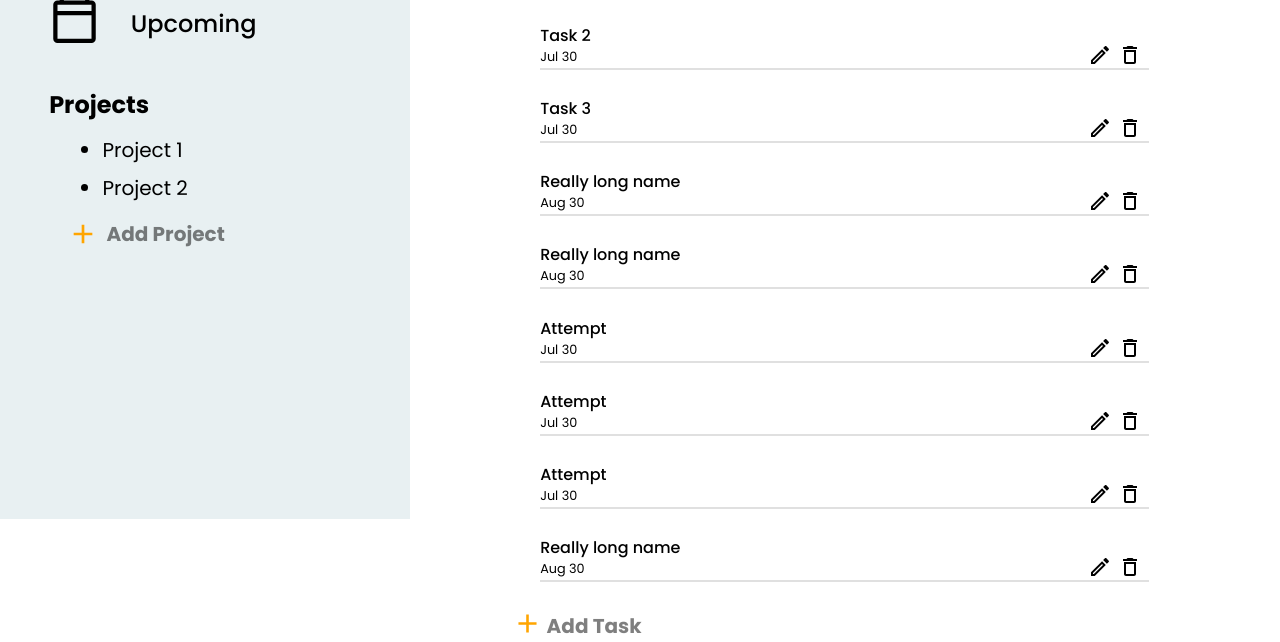
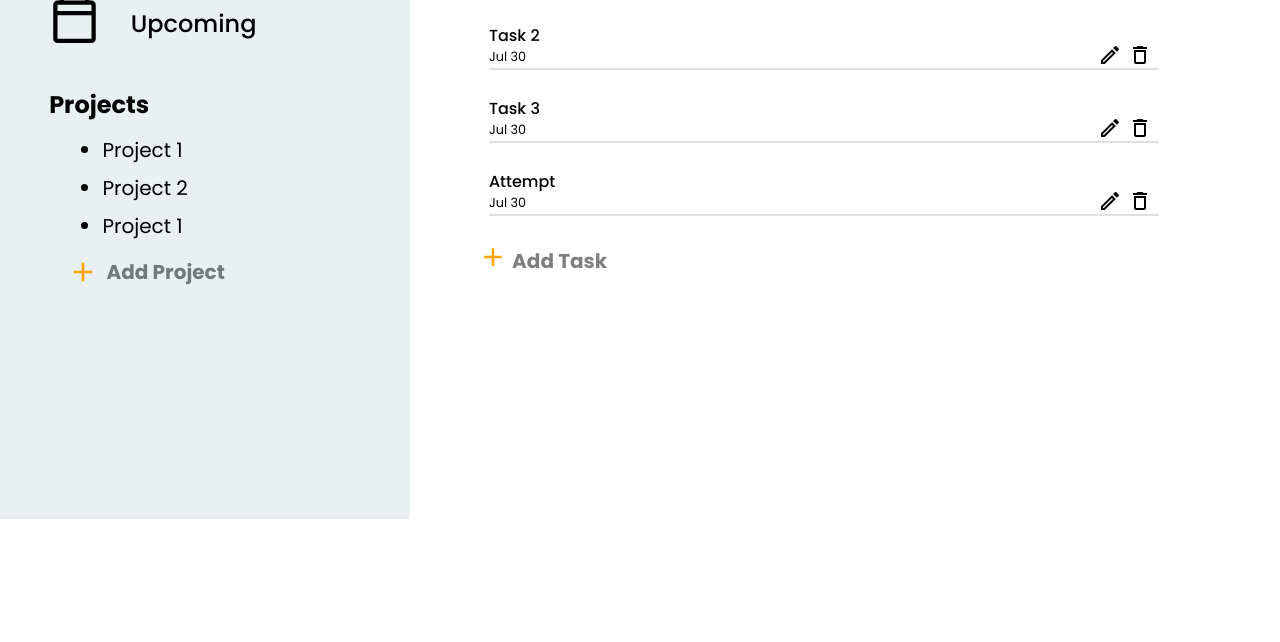
Before and after one commit to Camsz27/todo-list, a website built with webpack: page dist/index.html in a window 1280 px wide. Shown: the part 280-922 px from the top of the page. After the commit the page ends 800 px from the top, so only its background shows below. Built offline with nearby package versions, Linux system fonts and the light colour scheme; files whose address does not match are found by name.

Commit message:
Added project are shown on the sidebar and ability to delete tasks

```diff
--- a/src/display.js
+++ b/src/display.js
@@ -1,5 +1,3 @@
-const body = document.querySelector("body");
-
 function displayTask(task) {
   // References for place to append new task
   const taskList = document.querySelector("#taskList");
@@ -8,6 +6,7 @@ function displayTask(task) {
   // Creates elements for new task
   const newTask = document.createElement("li");
   newTask.classList.add("display");
+  newTask.setAttribute("id", task.name);
   const taskItems = document.createElement("ul");
   taskItems.classList.add("displayItems");
 
@@ -49,4 +48,10 @@ function addDeleteIcon() {
   return deleteIconContainer;
 }
 
-export default displayTask;
+function deleteTask(task) {
+  const taskItem = document.getElementById(task.name);
+  console.log(taskItem);
+  taskItem.remove();
+}
+
+export default { displayTask, deleteTask };
--- a/src/index.js
+++ b/src/index.js
@@ -3,25 +3,18 @@ import { isPast } from "date-fns/esm";
 import popUp from "./popUp";
 import taskFactory from "./task";
 import projectFactory from "./project";
-import displayTask from "./display";
+import display from "./display";
+import displayProject from "./sideBar";
 
-const task1 = taskFactory("Really long name", "Aug 30");
+const task1 = taskFactory("Reaaaaaaally loooooong nameeeeeee", "Aug 30");
 //task1.changeDate("11 - 03 - 1990");
 //console.log(task6);
 
 const task2 = taskFactory("Attempt", "Jul 30");
-/*console.log(task2);
 
-let trial1 = projectFactory("Project 1");
-trial1.changeName("change is good");
-trial1.addTask();
-trial1.addTask(task1);
-trial1.addTask(task2);
-console.log(trial1); */
+const project1 = projectFactory("Project 1");
 
-displayTask(task1);
-displayTask(task1);
-displayTask(task2);
-displayTask(task2);
-displayTask(task2);
-displayTask(task1);
+display.displayTask(task1);
+display.displayTask(task2);
+display.deleteTask(task1);
+displayProject(project1);
--- /dev/null
+++ b/src/sideBar.js
@@ -0,0 +1,13 @@
+function displayProject(project) {
+  // References for place to append new task
+  const projectList = document.querySelector("ul.projectList");
+  const addProject = document.querySelector("a.addProject");
+
+  // Creates elements for new task
+  const projectItem = document.createElement("li");
+  projectItem.classList.add("projectItem");
+  projectItem.textContent = project.name;
+  projectList.append(projectItem);
+}
+
+export default displayProject;
--- a/src/style.css
+++ b/src/style.css
@@ -38,14 +38,18 @@ body {
 
 #content {
   display: flex;
+  overflow: hidden;
+  position: relative;
+  width: 100%;
 }
 
 #sidebar {
   flex-flow: column;
-  height: 88vh;
-  width: 32%;
   flex: 0 1 auto;
   background-color: #e8f0f2;
+  position: absolute;
+  height: 100%;
+  width: 32%;
 }
 
 .sidebarIcon {
@@ -102,12 +106,16 @@ h4.addProject {
 }
 
 #display {
+  position: relative;
+  left: 28%;
   width: 68%;
+  min-height: 88vh;
 }
 
 h1.display {
   font-weight: 400;
-  margin: 7% 0 0 10%;
+  margin: 7% 0% 0 10%;
+  padding-left: 10%;
 }
 
 li.display {
@@ -115,6 +123,7 @@ li.display {
   font-weight: 500;
   border-bottom: 2px solid #e0e0e0;
   list-style: none;
+  width: 77%;
 }
 
 .taskContent {
@@ -162,7 +171,7 @@ li.display {
 
 .addTask {
   display: flex;
-  margin-left: 11.75%;
+  margin-left: 13.75%;
 }
 
 .addTask img {
@@ -186,7 +195,7 @@ li.display {
 
 #displayHeaderIcon {
   width: 3.5%;
-  margin: 6.5% 0 0 60%;
+  margin: 6.5% 0 0 50%;
   cursor: pointer;
 }
 
```
Also changed, not shown: dist/main.js.
